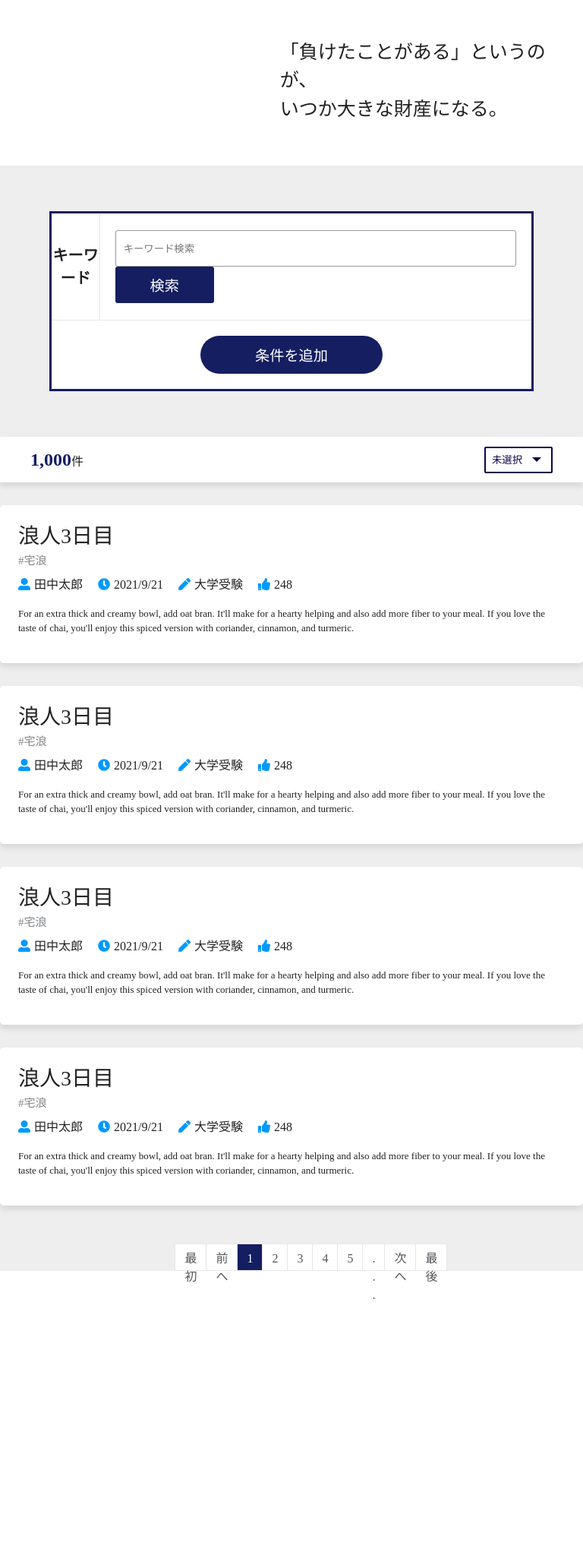
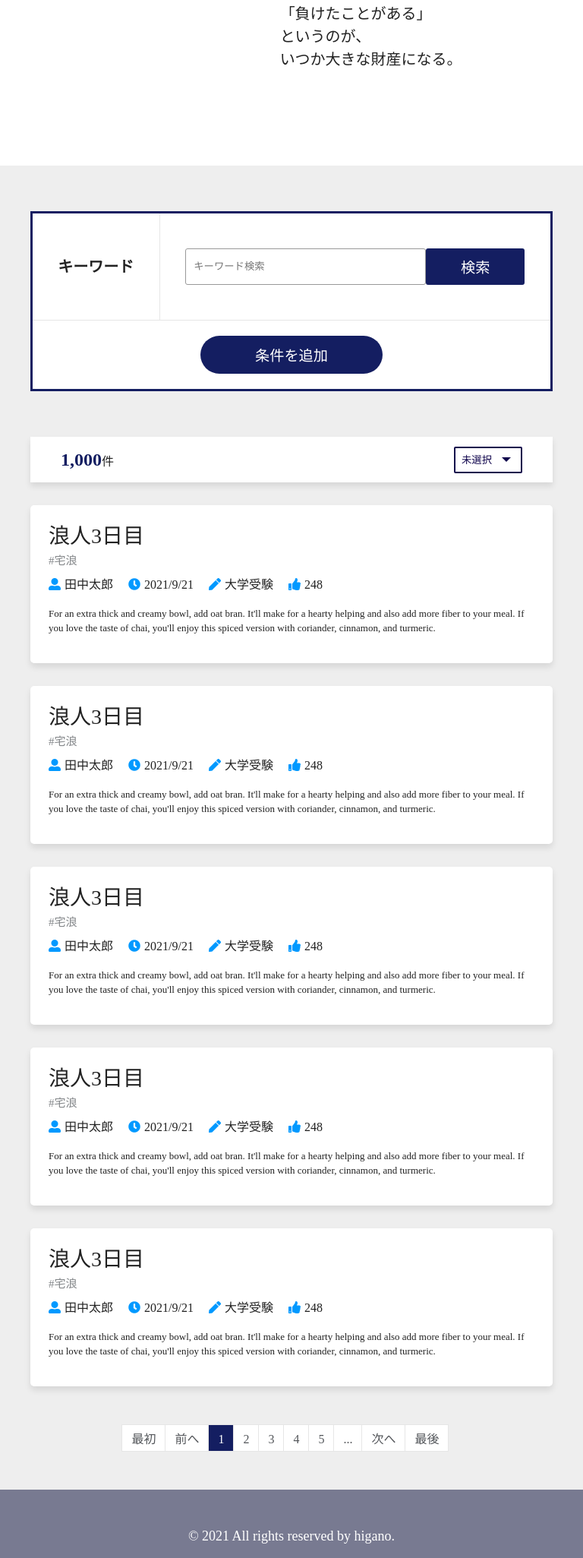
Before and after one commit to higanofront/RouninDiaryView, a plain HTML site: page index.html in a window 768 px wide. Shown: the part 192-2243 px from the top of the page at 76% size. Before the commit the page ends 1915 px from the top, so only its background shows below. Drawn offline with Linux system fonts and the light colour scheme.

Commit message:
create tab design

```diff
--- a/css/style.css
+++ b/css/index.css
@@ -23,6 +23,10 @@ a {
   color: #0F044C;
 }
 
+.is-pc {
+  display: none;
+}
+
 /* =================　ヘッダー ============================================================= */
 header {
   width: 100%;
@@ -31,7 +35,6 @@ header {
   top: 0;
   box-shadow: 0px 5px 8px 0px rgb(0 0 0 / 10%);
 }
-
 
 .header-inner {
   height: 100%;
@@ -319,7 +322,7 @@ article {
 
 .pagination {
   justify-content: center;
-  margin: 50px 0;
+  padding: 50px 0;
 }
 
 .pagination-list {
@@ -355,4 +358,63 @@ article {
   color: #fff;
 }
 
-/* =======================　ヘッダー ================================================= */
+/* =======================　フッター ================================================= */
+
+footer {
+  text-align: center;
+  background: #787A91;
+  height: 90px;
+  padding: 30px 0 25px;
+}
+
+footer p {
+  color: #fff;
+  font-size: 18px;
+}
+
+
+
+/* ========================　タブレット ============================================================================== */
+@media (min-width: 768px) and (max-width: 1200px) {
+  .inner {
+    width: 688px;
+  }
+
+  .is-pc {
+    display: inline-block;
+  }
+
+  /* =================== ヘッダー ========================================================= */
+  .main-visual-title {
+    font-size: 29px;
+  }
+
+  .main-visual-text {
+    font-size: 20px;
+    margin-top: 37px;
+  }
+
+  /* ===================　メインビジュアル ========================================================= */
+  .search-box {
+    width: 100%;
+  }
+
+  .search-box-header {
+    width: 167px;
+  }
+
+  .search-item-container > input[type="text"] {
+    width: 317px;
+  }
+
+  /* ======================= 日記 ================================================================== */
+  .pagination-list {
+    width: 65%;
+  }
+}
+
+/* =========================　スマホ =============================================================================== */
+
+@media (max-width: 767px) {
+
+}
--- a/index.html
+++ b/index.html
@@ -5,7 +5,7 @@
   <meta http-equiv="X-UA-Compatible" content="IE=edge">
   <meta name="viewport" content="width=device-width, initial-scale=1.0">
   <link rel="stylesheet" href="./css/sanitize.css">
-  <link rel="stylesheet" href="./css/style.css">
+  <link rel="stylesheet" href="./css/index.css">
   <link rel="shortcut icon" href="favicon.png" type="image/x-icon">
   <link href="https://use.fontawesome.com/releases/v5.6.1/css/all.css" rel="stylesheet">
   <title>浪人DIARY</title>
@@ -19,7 +19,7 @@
       <ul class="header-menu">
         <li class="header-menu-item"><a class="header-menu-item-link" href="#" ><i class="fas fa-pen-fancy fa-3x"></i><p class="header-menu-text">日記を書く</p></a></li>
         <li class="header-menu-item"><a class="header-menu-item-link" href="#" ><i class="fas fa-search fa-3x"></i><p class="header-menu-text">日記を探す</p></a></li>
-        <li class="header-menu-item"><a class="header-menu-item-link" href="#" ><i class="fas fa-bullhorn fa-3x"></i><p class="header-menu-text">お知らせ</p></a></li>
+        <li class="header-menu-item"><a class="header-menu-item-link" href="#" ><i class="fas fa-bullhorn fa-3x"></i><p class="header-menu-text">ユーザー管理</p></a></li>
         <li class="header-menu-item"><a class="header-menu-item-link" href="#" ><i class="fas fa-user-alt fa-3x"></i><p class="header-menu-text">ログイン</p></a></li>
       </ul>
     </div>
@@ -28,7 +28,7 @@
     <div class="main-visual">
       <div class="main-visual-content">
         <h2 class="main-visual-title">浪人DIARY</h2>
-        <p class="main-visual-text">「負けたことがある」というのが、<br> いつか大きな財産になる。</p>
+        <p class="main-visual-text">「負けたことがある」<br class="is-pc">というのが、<br> いつか大きな財産になる。</p>
       </div>
     </div>
 
@@ -121,6 +121,19 @@
             <p class="article-text">For an extra thick and creamy bowl, add oat bran.  It'll make for a hearty helping and also add more fiber to your meal.  If you love the taste of chai, you'll enjoy this spiced version with coriander, cinnamon, and turmeric.</p>
           </article>
         </div>
+        <div class="diary-card">
+          <article>
+            <h2 class="article-title">浪人3日目</h2>
+            <h3 class="article-tag">#宅浪</h3>
+            <ul class="article-info">
+              <li class="article-info-item"><i class="fas fa-user-alt"></i></span><span>田中太郎</span></li>
+              <li class="article-info-item"><i class="fas fa-clock"></i></span><span>2021/9/21</span></li>
+              <li class="article-info-item"><i class="fas fa-pen"></i></span><span>大学受験</span></li>
+              <li class="article-info-item"><i class="fas fa-thumbs-up"></i></span><span>248</span></li>
+            </ul>
+            <p class="article-text">For an extra thick and creamy bowl, add oat bran.  It'll make for a hearty helping and also add more fiber to your meal.  If you love the taste of chai, you'll enjoy this spiced version with coriander, cinnamon, and turmeric.</p>
+          </article>
+        </div>
         <div class="pagination">
           <ul class="pagination-list">
             <li class="pagination-item">
@@ -158,8 +171,8 @@
       </div>
     </section>
   </main>
-  <header>
-
-  </header>
+  <footer>
+    <p>© 2021 All rights reserved by higano.</p>
+  </footer>
 </body>
 </html>
```
